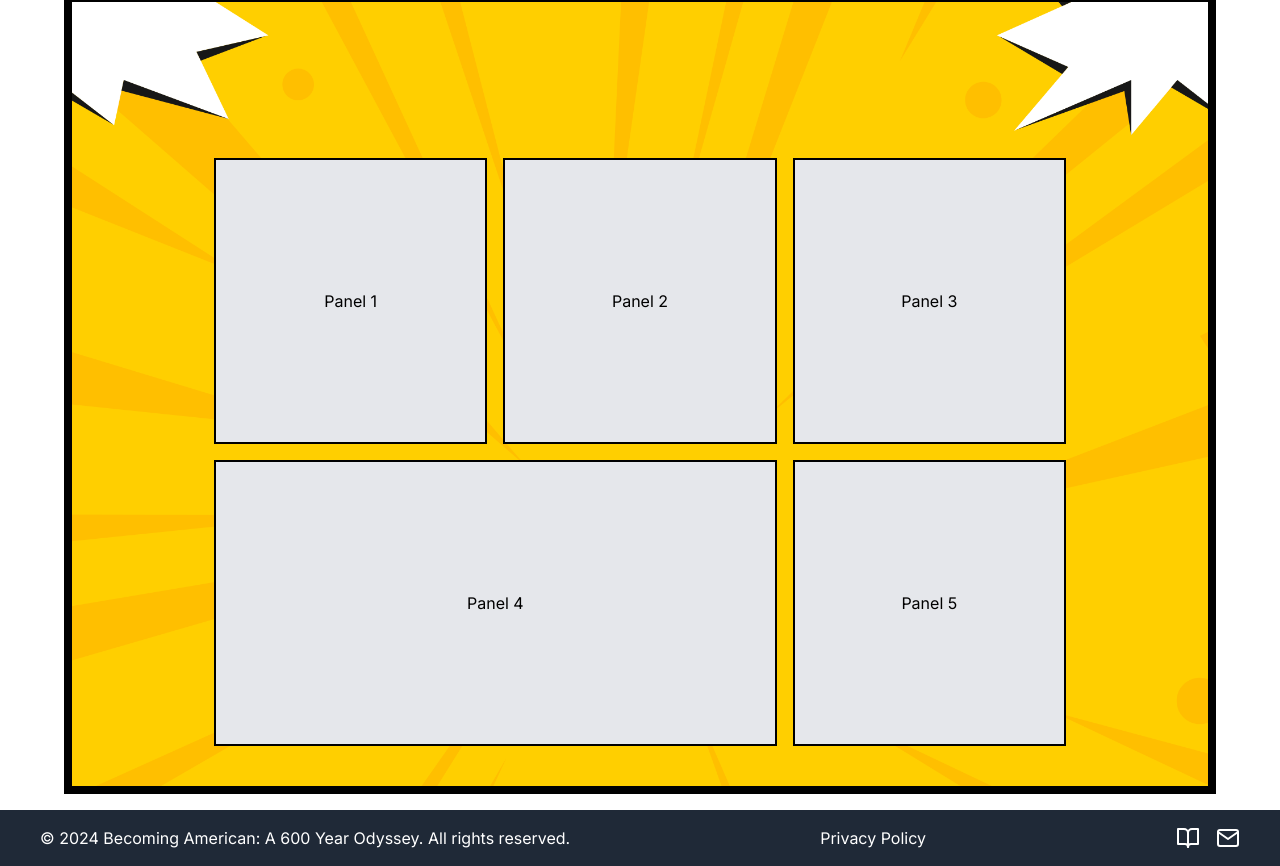
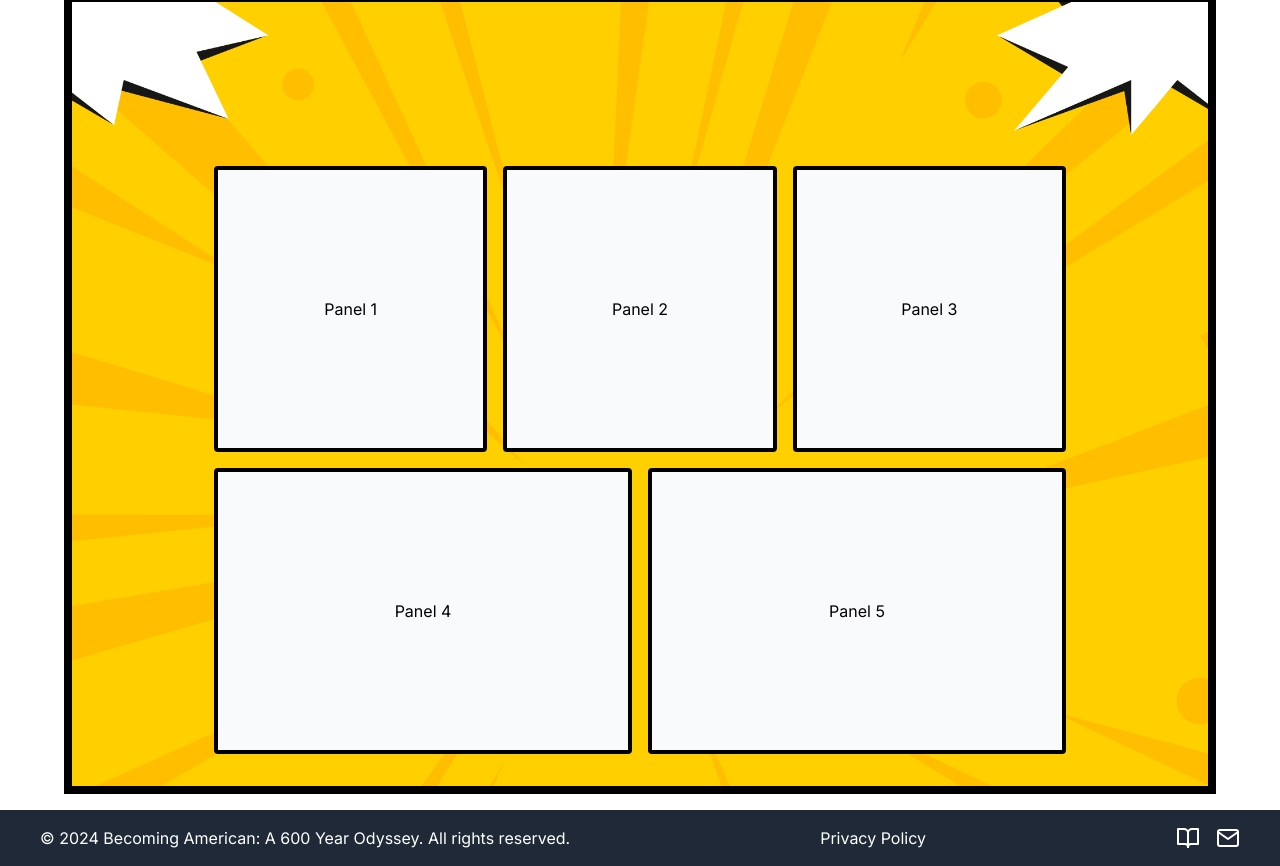
Before and after one commit to alison2686/book-map, a Next.js app: page / in a window 1280 px wide. Shown: the part 2425-3291 px from the top of the page. Built offline with nearby package versions, Linux system fonts and the light colour scheme; a web font is replaced by a local one.

Commit message:
panel grid col-span

```diff
--- a/src/components/panel/index.tsx
+++ b/src/components/panel/index.tsx
@@ -6,23 +6,23 @@ function ComicPanel() {
     <div className='container mx-auto'>
       <div className='flex items-center justify-center min-h-screen p-4'>
         <div className='border-8 border-black max-w-6xl bg-comic-background bg-cover w-full h-screen flex items-center justify-center'>
-          <div className='grid grid-cols-3 grid-rows-2 gap-4 w-3/4 h-3/4 mt-auto mb-10'>
+          <div className='grid grid-cols-6 grid-rows-2 gap-4 w-3/4 h-3/4 mt-auto mb-8'>
             {/* Top row: 3 square panels */}
-            <div className='bg-gray-200 border-2 border-black flex items-center justify-center'>
+            <div className='col-span-2 bg-slate-50 border-4 border-black flex items-center justify-center rounded'>
               Panel 1
             </div>
-            <div className='bg-gray-200 border-2 border-black flex items-center justify-center'>
+            <div className='col-span-2 bg-slate-50 border-4 border-black flex items-center justify-center rounded'>
               Panel 2
             </div>
-            <div className='bg-gray-200 border-2 border-black flex items-center justify-center'>
+            <div className='col-span-2 bg-slate-50 border-4 border-black flex items-center justify-center rounded'>
               Panel 3
             </div>
 
             {/* Bottom row: 2 rectangular panels */}
-            <div className='col-span-2 bg-gray-200 border-2 border-black flex items-center justify-center'>
+            <div className='col-span-3 bg-slate-50 border-4 border-black flex items-center justify-center rounded'>
               Panel 4
             </div>
-            <div className='bg-gray-200 border-2 border-black flex items-center justify-center'>
+            <div className='col-span-3 bg-slate-50 border-4 border-black flex items-center justify-center rounded'>
               Panel 5
             </div>
           </div>
```
